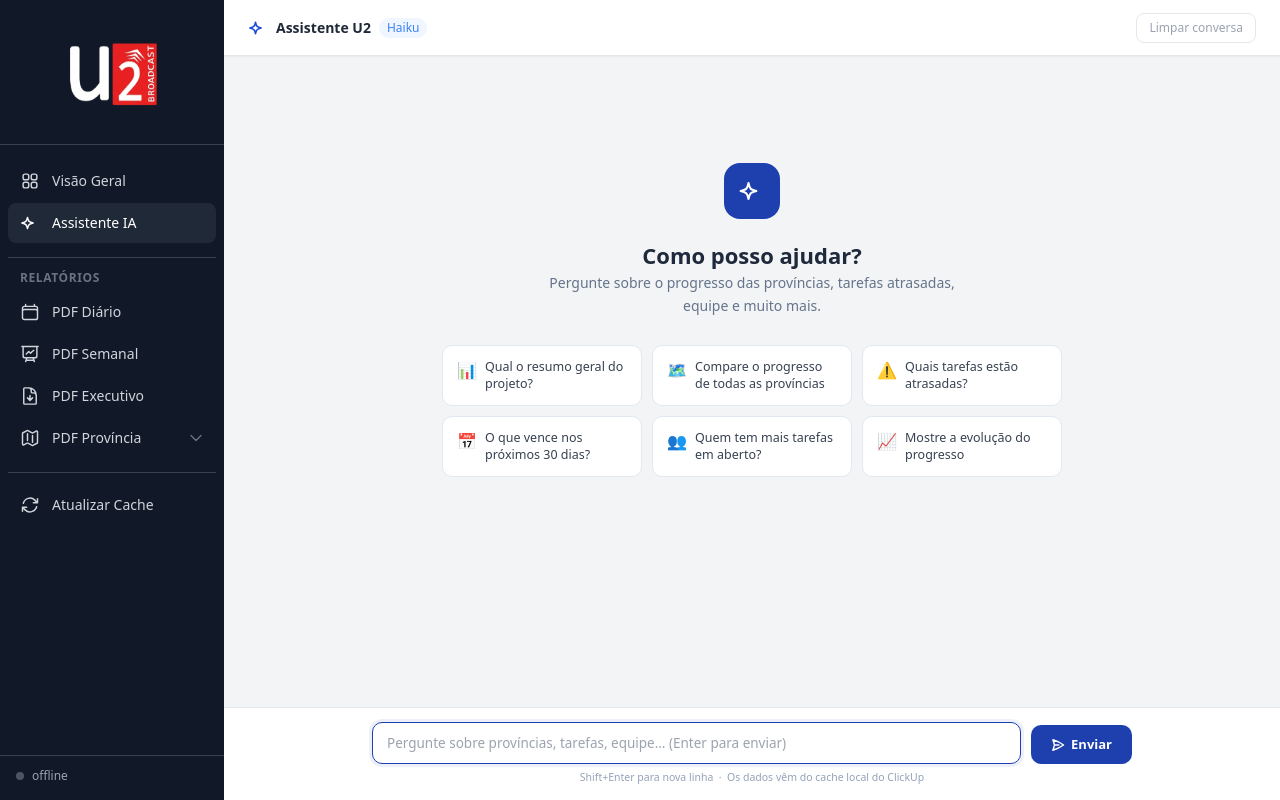
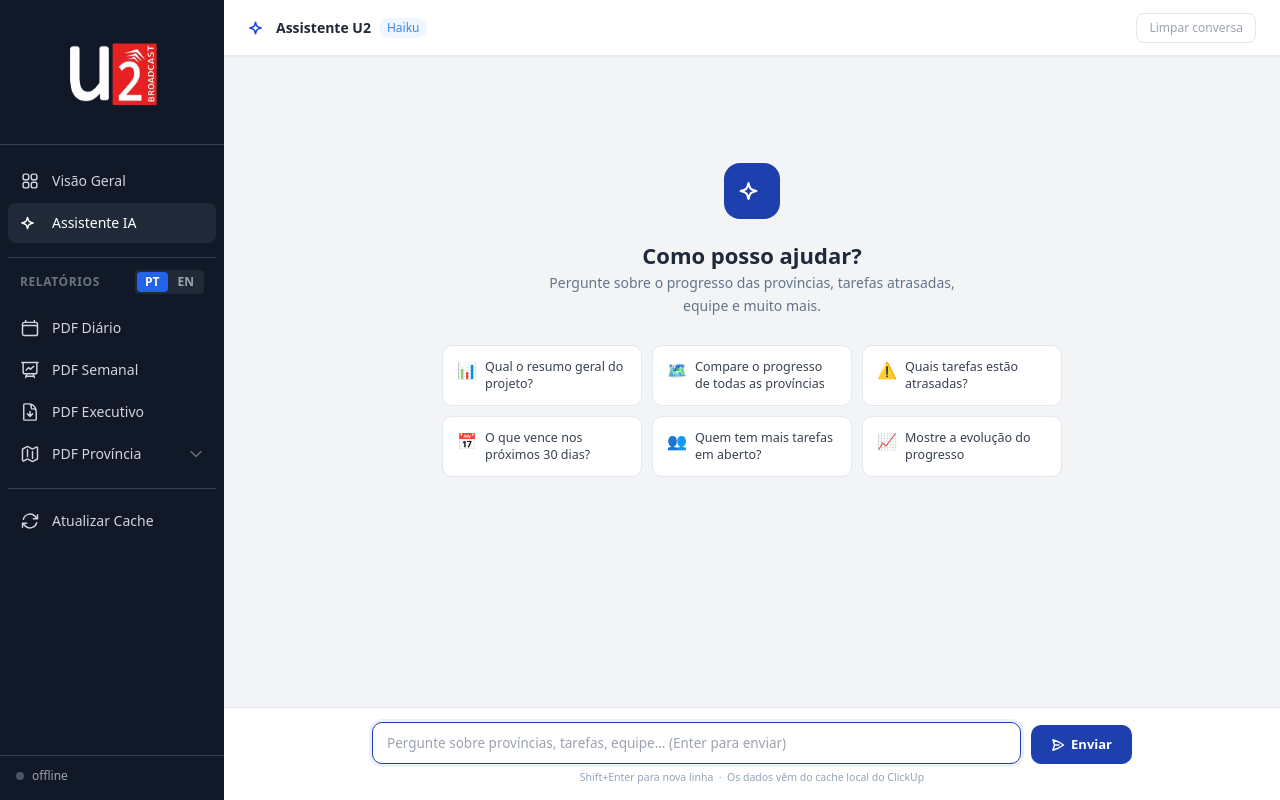
Before and after one commit to Andrew5213/U2Dashboard, a FastAPI app: template src/templates/chat.html in a window 1280 px wide. Run offline with FastAPI, Linux system fonts and the light colour scheme; the template is opened without the code that fills it, so the values that code supplies are empty; parts of the project's set-up code (start-up, migrations or seed data) failed here and were passed over; some libraries are stand-ins or nearby versions.

Commit message:
fix: add PT/EN language toggle to AI assistant page sidebar
The report export buttons on /assistente were missing the language
selector added to the main dashboard. Now both pages share the same
PT/EN toggle behaviour and pass ?lang= to all four report endpoints.

Co-Authored-By: Claude Sonnet 4.6 <noreply@anthropic.com>

```diff
--- a/src/templates/chat.html
+++ b/src/templates/chat.html
@@ -99,10 +99,18 @@
         Assistente IA
       </a>
 
-      <!-- Divisor + label Relatórios -->
+      <!-- Divisor + label Relatórios + toggle PT/EN -->
       <div class="pt-3 pb-1">
         <div class="border-t border-gray-700 mb-3"></div>
-        <p class="px-3 text-xs font-semibold text-gray-500 uppercase tracking-wider">Relatórios</p>
+        <div class="flex items-center justify-between px-3 mb-2">
+          <p class="text-xs font-semibold text-gray-500 uppercase tracking-wider">Relatórios</p>
+          <div class="flex items-center gap-0.5 bg-gray-800 rounded p-0.5">
+            <button id="lang-pt" onclick="setReportLang('pt')"
+              class="px-2 py-0.5 text-xs rounded font-semibold transition-colors bg-blue-600 text-white">PT</button>
+            <button id="lang-en" onclick="setReportLang('en')"
+              class="px-2 py-0.5 text-xs rounded font-semibold transition-colors text-gray-400 hover:text-white">EN</button>
+          </div>
+        </div>
       </div>
 
       <!-- PDF Diário -->
@@ -272,9 +280,18 @@
       setTimeout(() => { btn.innerHTML = orig; btn.disabled = false; }, 6000);
     }
 
-    function exportPDF()     { _exportWithSpinner('btn-pdf-executivo', '/reports/pdf'); }
-    function exportDiario()  { _exportWithSpinner('btn-pdf-diario',    '/reports/pdf/daily'); }
-    function exportSemanal() { _exportWithSpinner('btn-pdf-semanal',   '/reports/pdf/weekly'); }
+    let _reportLang = 'pt';
+    function setReportLang(lang) {
+      _reportLang = lang;
+      const active = 'px-2 py-0.5 text-xs rounded font-semibold transition-colors bg-blue-600 text-white';
+      const idle   = 'px-2 py-0.5 text-xs rounded font-semibold transition-colors text-gray-400 hover:text-white';
+      document.getElementById('lang-pt').className = lang === 'pt' ? active : idle;
+      document.getElementById('lang-en').className = lang === 'en' ? active : idle;
+    }
+
+    function exportPDF()     { _exportWithSpinner('btn-pdf-executivo', `/reports/pdf?lang=${_reportLang}`); }
+    function exportDiario()  { _exportWithSpinner('btn-pdf-diario',    `/reports/pdf/daily?lang=${_reportLang}`); }
+    function exportSemanal() { _exportWithSpinner('btn-pdf-semanal',   `/reports/pdf/weekly?lang=${_reportLang}`); }
 
     function triggerRefresh() {
       fetch('/dashboard/refresh', { method: 'POST' })
@@ -304,7 +321,7 @@
 
     function exportProvincia(folderId) {
       if (_submenuOpen) toggleProvinciaMenu();
-      _exportWithSpinner('btn-pdf-provincia', `/reports/pdf/provincia?folder_id=${folderId}`);
+      _exportWithSpinner('btn-pdf-provincia', `/reports/pdf/provincia?folder_id=${folderId}&lang=${_reportLang}`);
     }
   </script>
 </body>
```
